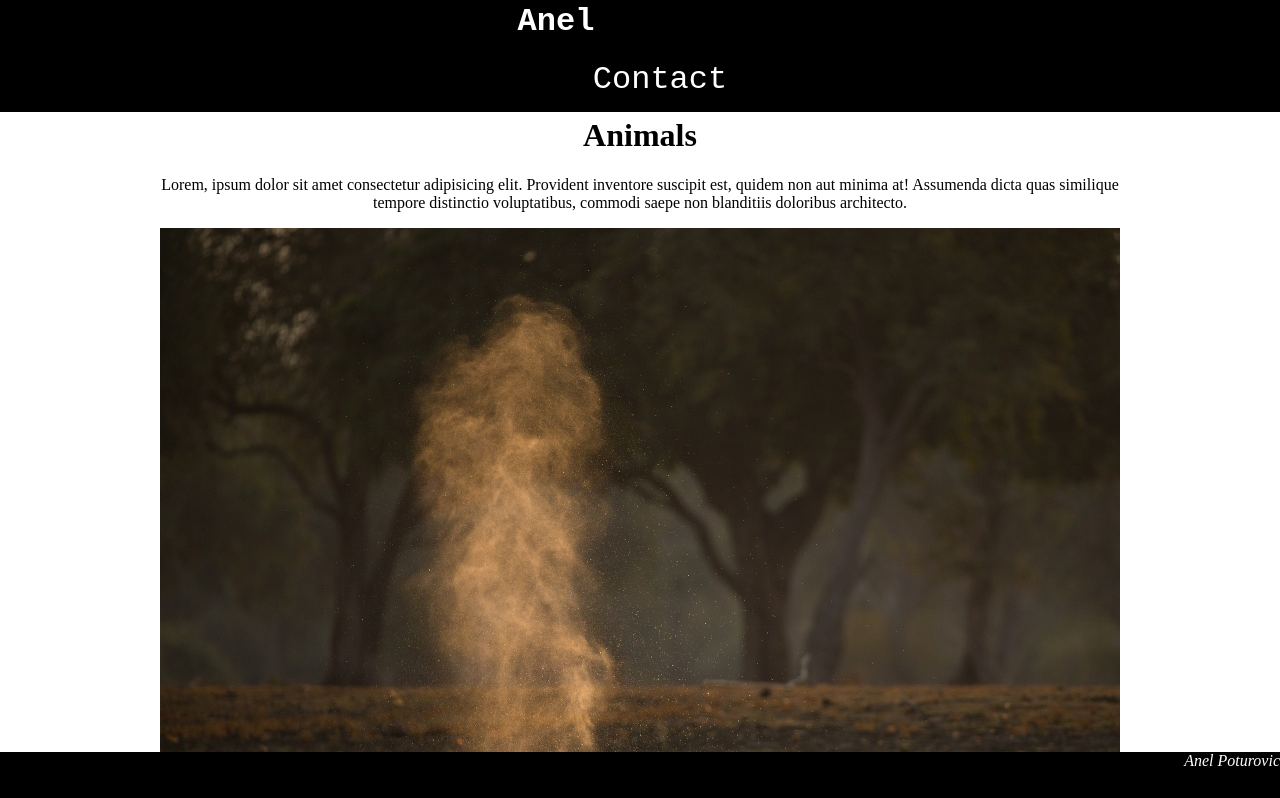
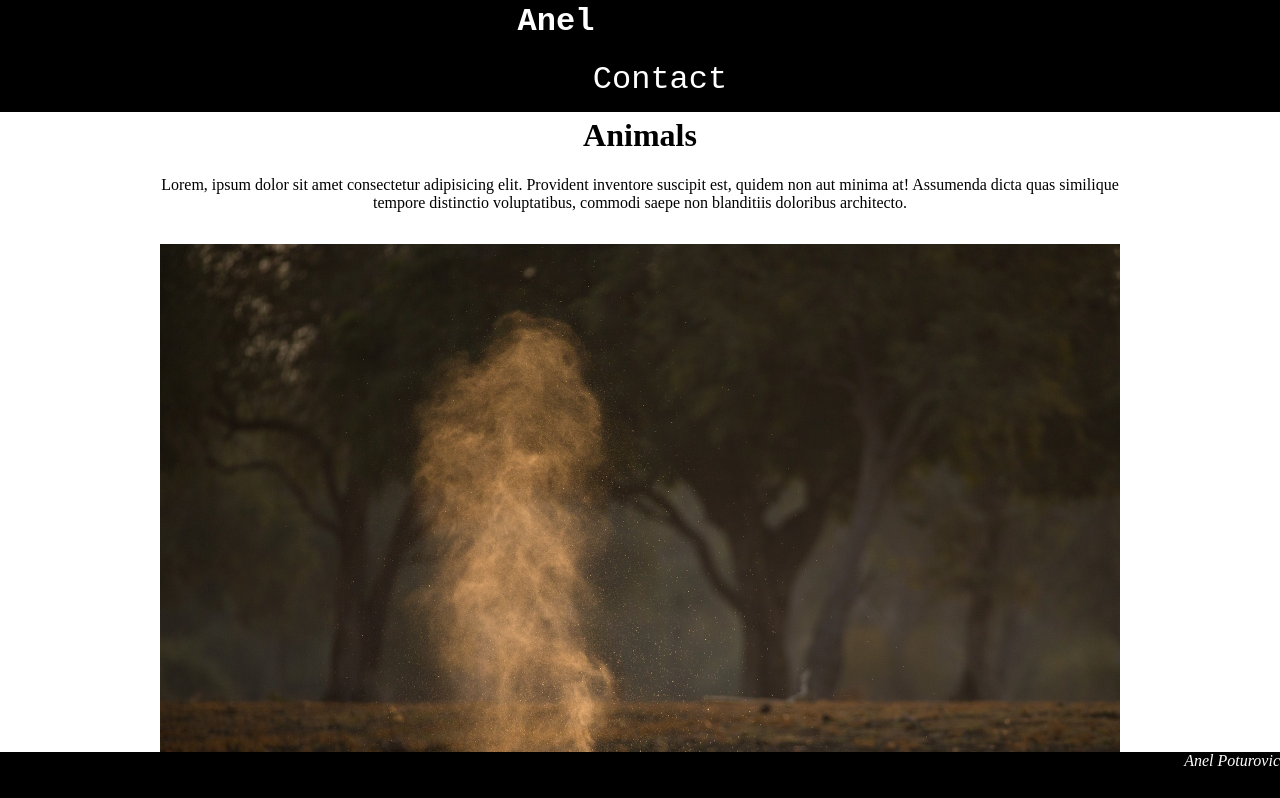
Before and after one commit to PoturovicAnel/my-cv, a plain HTML site: page index.html in a window 1280 px wide. Shown: the top 798 px of the page. Drawn offline with Linux system fonts and the light colour scheme.

Commit message:
Added sektion and p tag

```diff
--- a/index.html
+++ b/index.html
@@ -29,8 +29,8 @@
 
                 <div class="over-text-image">
                     <h1> Animals </h1>
-                Lorem, ipsum dolor sit amet consectetur adipisicing elit. Provident inventore suscipit est, quidem non aut minima at! Assumenda dicta quas similique tempore distinctio voluptatibus,
-                 commodi saepe non blanditiis doloribus architecto.
+              <sektion><p>Lorem, ipsum dolor sit amet consectetur adipisicing elit. Provident inventore suscipit est, quidem non aut minima at! Assumenda dicta quas similique tempore distinctio voluptatibus,
+                 commodi saepe non blanditiis doloribus architecto.</p></sektion>
 
                 </div>
 
@@ -41,7 +41,7 @@
 
                     <div class="under-text-image">
                         <h1> Hippo Information</h1>
-                        Lorem ipsum dolor sit amet consectetur adipisicing elit. Praesentium error cum rerum temporibus impedit molestias sint sapiente repudiandae incidunt ipsa perspiciatis dolore,
+                   Lorem ipsum dolor sit amet consectetur adipisicing elit. Praesentium error cum rerum temporibus impedit molestias sint sapiente repudiandae incidunt ipsa perspiciatis dolore,
                         officia architecto fugit harum earum! Earum, rerum saepe.
                         Lorem ipsum dolor sit amet consectetur adipisicing elit. Praesentium error cum rerum temporibus impedit molestias sint sapiente repudiandae incidunt ipsa perspiciatis dolore,
                         officia architecto fugit harum earum! Earum, rerum saepe.
```
